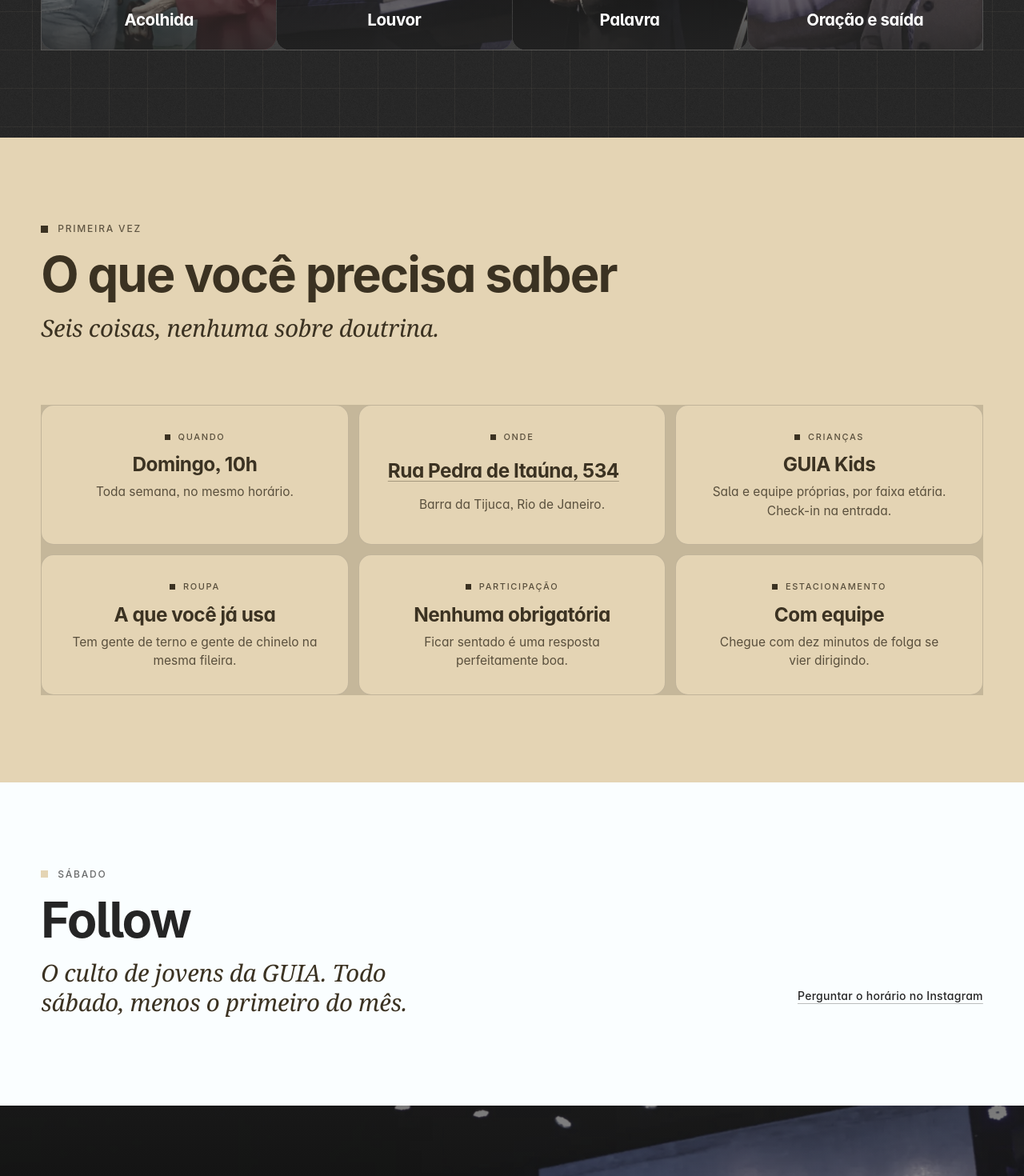
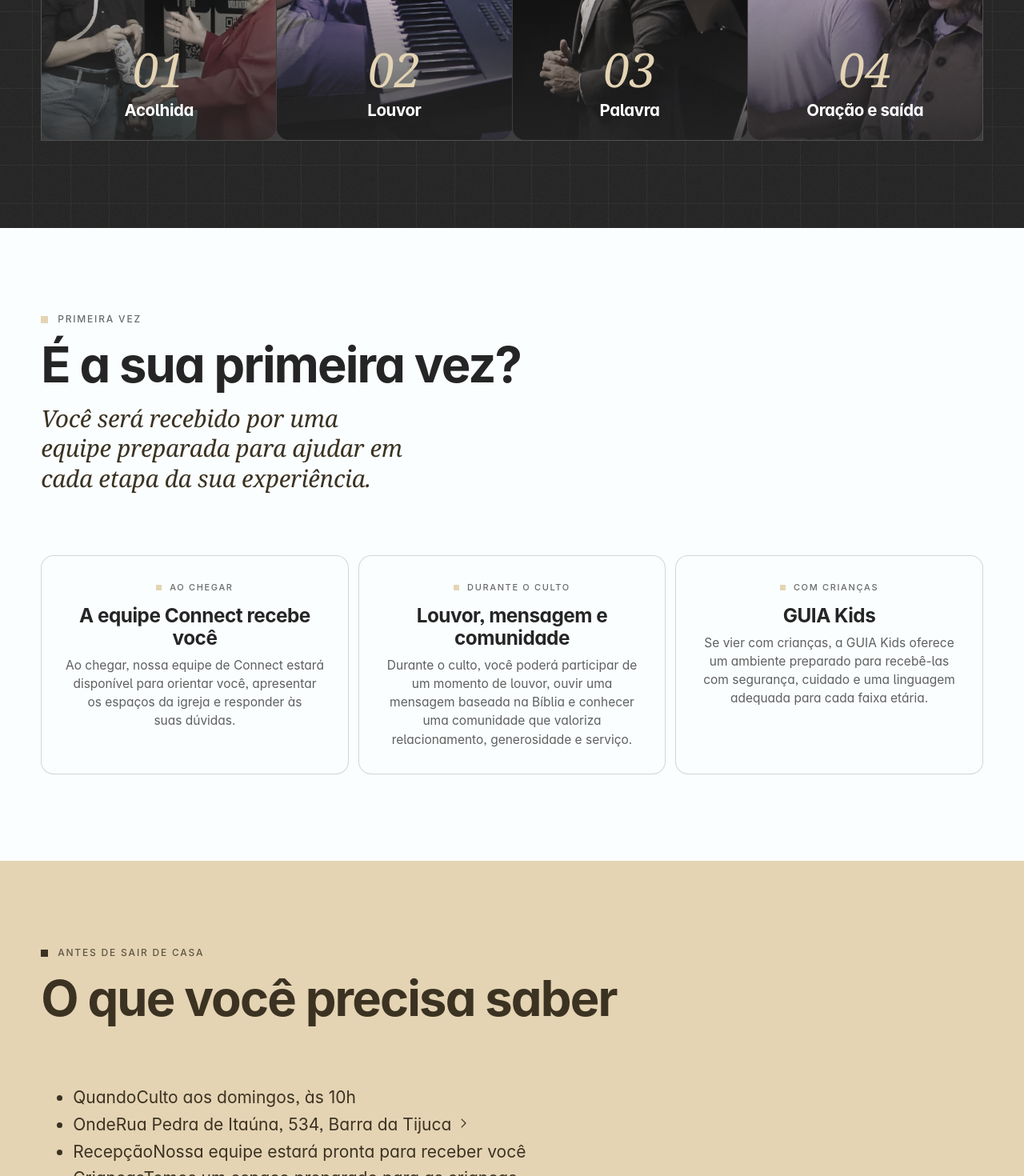
Before and after one commit to arthurrrangel/guia-servir, a Next.js app: page /cultos in a window 1280 px wide. Shown: the part 1330-2800 px from the top of the page at 80% size. Built offline with nearby package versions, Linux system fonts and the light colour scheme.

Commit message:
fonte unica e textos novos: app/cultos/page.tsx

```diff
--- a/app/cultos/page.tsx
+++ b/app/cultos/page.tsx
@@ -13,28 +13,36 @@ import { src as cria, alt as criaAlt } from '@/lib/criativos';
 
    Responde QUANDO e O QUE ESPERAR. O ONDE tem página própria (/como-chegar).
 
-   Quatro blocos, todos centrados: o herói com a hora, a ordem do culto em
-   quatro fotos, as três perguntas de quem nunca foi, o fecho. O Kids virou
-   uma das perguntas; a de estacionamento mora em /como-chegar.
+   08/09/2026: os textos são os do Arthur, palavra por palavra, na ordem que
+   ele pediu — "Um domingo para pertencer", "É a sua primeira vez?", "O que
+   você precisa saber", "Escolha seu próximo passo". O que ele não citou e
+   decidiu manter: as quatro fotos da ordem do culto e a seção do Follow (a
+   pílula da home aponta para #follow quando a próxima coisa é o sábado).
 
-   AS PERGUNTAS são palavra por palavra as da igreja. Três, não cinco: é o
-   que cabe numa tela sem virar parede de texto.
+   Como o texto é mais longo que o de antes, ele é diagramado em blocos
+   curtos: o parágrafo do herói dividido entre o herói e a faixa das fotos,
+   a primeira vez em três fichas (chegar / culto / crianças), o que precisa
+   saber em cinco linhas, o próximo passo em duas portas de foto. Nenhuma
+   parede de texto.
    ============================================================================= */
 
-/* A FICHA DO DOMINGO: os fatos de quem nunca foi, em rótulo + valor + uma
-   linha. É a mesma informação das antigas "cinco perguntas", sem a prosa. */
-const PERGUNTAS = [
-  { q: 'Como eu me visto?', r: 'Do jeito que você já está. Tem gente de terno e gente de chinelo na mesma fileira.' },
-  { q: 'Vou ter que falar alguma coisa?', r: 'Não. Tem um momento de acolhida no meio do culto, e ficar sentado é uma resposta perfeitamente boa.' },
-  { q: 'E o meu filho?', r: 'Tem o GUIA Kids, com sala e equipe próprias, dividido por faixa etária. Check-in na entrada.' },
+/* É A SUA PRIMEIRA VEZ? — três momentos, os três parágrafos do Arthur */
+const PRIMEIRA_VEZ = [
+  { r: 'Ao chegar', v: 'A equipe Connect recebe você',
+    d: 'Ao chegar, nossa equipe de Connect estará disponível para orientar você, apresentar os espaços da igreja e responder às suas dúvidas.' },
+  { r: 'Durante o culto', v: 'Louvor, mensagem e comunidade',
+    d: 'Durante o culto, você poderá participar de um momento de louvor, ouvir uma mensagem baseada na Bíblia e conhecer uma comunidade que valoriza relacionamento, generosidade e serviço.' },
+  { r: 'Com crianças', v: 'GUIA Kids',
+    d: 'Se vier com crianças, a GUIA Kids oferece um ambiente preparado para recebê-las com segurança, cuidado e uma linguagem adequada para cada faixa etária.' },
 ];
-const FICHA = [
-  { r: 'Quando', v: 'Domingo, 10h', d: 'Toda semana, no mesmo horário.' },
-  { r: 'Onde', v: IGREJA.rua, d: `${IGREJA.bairro}, ${IGREJA.cidade}.`, href: '/como-chegar' },
-  { r: 'Crianças', v: 'GUIA Kids', d: 'Sala e equipe próprias, por faixa etária. Check-in na entrada.' },
-  { r: 'Roupa', v: 'A que você já usa', d: 'Tem gente de terno e gente de chinelo na mesma fileira.' },
-  { r: 'Participação', v: 'Nenhuma obrigatória', d: 'Ficar sentado é uma resposta perfeitamente boa.' },
-  { r: 'Estacionamento', v: 'Com equipe', d: 'Chegue com dez minutos de folga se vier dirigindo.' },
+
+/* O QUE VOCÊ PRECISA SABER — cinco linhas, as cinco do Arthur */
+const PRECISA_SABER: Array<{ r: string; v: string; href?: string }> = [
+  { r: 'Quando', v: 'Culto aos domingos, às 10h' },
+  { r: 'Onde', v: `${IGREJA.rua}, ${IGREJA.bairro}`, href: '/como-chegar' },
+  { r: 'Recepção', v: 'Nossa equipe estará pronta para receber você' },
+  { r: 'Crianças', v: 'Temos um espaço preparado para as crianças' },
+  { r: 'Chegada', v: 'Você pode chegar alguns minutos antes para conhecer o ambiente com calma' },
 ];
 
 /* O FOLLOW, com âncora própria (#follow): a home aponta para cá quando a
@@ -54,9 +62,9 @@ const PASSOS = [
 export const metadata: Metadata = {
   title: 'Cultos',
   description:
-    'Culto aos domingos, às 10h, na Barra da Tijuca. O que esperar antes de você sair de casa.',
+    'Um domingo para pertencer: culto aos domingos, às 10h, na Barra da Tijuca. O que esperar na sua primeira vez.',
   alternates: { canonical: '/cultos' },
-  ...cartao({ titulo: 'Cultos', descricao: 'Domingo, 10h, Barra da Tijuca. O que esperar antes de sair de casa.', caminho: '/cultos', imagem: 'cultos' }),
+  ...cartao({ titulo: 'Cultos', descricao: 'Um domingo para pertencer. Domingo, 10h, Barra da Tijuca.', caminho: '/cultos', imagem: 'cultos' }),
 };
 
 export default function Cultos() {
@@ -64,7 +72,11 @@ export default function Cultos() {
     <Site atual="/cultos" escuro>
       <Schema dados={{
         '@context': 'https://schema.org', '@type': 'FAQPage',
-        mainEntity: PERGUNTAS.map(p => ({ '@type': 'Question', name: p.q, acceptedAnswer: { '@type': 'Answer', text: p.r } })),
+        mainEntity: [
+          { '@type': 'Question', name: 'É a sua primeira vez na GUIA Church?', acceptedAnswer: { '@type': 'Answer', text: 'Você será recebido por uma equipe preparada para ajudar em cada etapa da sua experiência. ' + PRIMEIRA_VEZ.map(p => p.d).join(' ') } },
+          { '@type': 'Question', name: 'Que horas é o culto?', acceptedAnswer: { '@type': 'Answer', text: `Culto aos domingos, às 10h, na ${IGREJA.rua}, ${IGREJA.bairro}. Você pode chegar alguns minutos antes para conhecer o ambiente com calma.` } },
+          { '@type': 'Question', name: 'Tem espaço para crianças?', acceptedAnswer: { '@type': 'Answer', text: PRIMEIRA_VEZ[2].d } },
+        ],
       }} />
       <Schema dados={{
         '@context': 'https://schema.org', '@type': 'Event',
@@ -80,8 +92,8 @@ export default function Cultos() {
         <img src={cria('cultos')} alt={criaAlt('cultos')} fetchPriority="high" />
         <div className="g">
           <p className="g-rot"><ProximoCulto /></p>
-          <Tit as="h1" className="g-h1">Culto de domingo</Tit>
-          <p className="g-ed">Às 10h, na Barra da Tijuca.</p>
+          <Tit as="h1" className="g-h1">Um domingo para pertencer</Tit>
+          <p className="g-ed">Aos domingos, nos reunimos para adorar a Deus, ouvir a Palavra e viver a comunhão com outras pessoas.</p>
           <div className="g-acoes">
             <Link href="/como-chegar" className="acao cheia">Como chegar <IcSeta /></Link>
             <Link href="/sobre" className="g-link claro">Quem somos</Link>
@@ -96,7 +108,7 @@ export default function Cultos() {
             <div className="g-cab-txt">
               <p className="g-rot">Na prática</p>
               <Tit className="g-h2">Como é um domingo aqui</Tit>
-              <p className="g-ed">Na mesma ordem, toda semana.</p>
+              <p className="g-ed">Cada momento é preparado para que você e sua família se sintam acolhidos, participem da celebração e encontrem um lugar para pertencer.</p>
             </div>
           </div>
           <div className="g-passos centro c-bloco grande">
@@ -111,27 +123,47 @@ export default function Cultos() {
         </div>
       </section>
 
-      {/* ------------------------------------------------- a ficha do domingo */}
-      <section className="casa-areia rev">
+      {/* ------------------------------------------------- a primeira vez */}
+      <section className="casa-papel rev" aria-labelledby="primeira-t">
         <div className="g g-secao">
           <div className="g-cab">
             <div className="g-cab-txt">
               <p className="g-rot">Primeira vez</p>
-              <Tit className="g-h2">O que você precisa saber</Tit>
-              <p className="g-ed">Seis coisas, nenhuma sobre doutrina.</p>
+              <Tit className="g-h2" id="primeira-t">É a sua primeira vez?</Tit>
+              <p className="g-ed">Você será recebido por uma equipe preparada para ajudar em cada etapa da sua experiência.</p>
             </div>
           </div>
           <div className="ficha c-bloco grande">
-            {FICHA.map(f => (
+            {PRIMEIRA_VEZ.map(f => (
               <div key={f.r}>
                 <p className="ficha-r">{f.r}</p>
-                {f.href
-                  ? <Link href={f.href} className="ficha-v">{f.v} <IcSeta /></Link>
-                  : <p className="ficha-v">{f.v}</p>}
+                <p className="ficha-v">{f.v}</p>
                 <p className="ficha-d">{f.d}</p>
               </div>
             ))}
           </div>
+        </div>
+      </section>
+
+      {/* ------------------------------------------- o que precisa saber */}
+      <section className="casa-areia rev" aria-labelledby="saber-t">
+        <div className="g g-secao">
+          <div className="g-cab">
+            <div className="g-cab-txt">
+              <p className="g-rot">Antes de sair de casa</p>
+              <Tit className="g-h2" id="saber-t">O que você precisa saber</Tit>
+            </div>
+          </div>
+          <ul className="g-linhas c-bloco grande">
+            {PRECISA_SABER.map(l => (
+              <li key={l.r}>
+                <span className="g-linhas-r">{l.r}</span>
+                {l.href
+                  ? <Link href={l.href} className="g-linhas-v">{l.v} <IcSeta /></Link>
+                  : <span className="g-linhas-v">{l.v}</span>}
+              </li>
+            ))}
+          </ul>
         </div>
       </section>
 
@@ -153,15 +185,28 @@ export default function Cultos() {
         </div>
       </section>
 
-      {/* ------------------------------------------------------------ fecho */}
-      <section className="g-cheio centro fecho rev">
-        <img src={cria('cultos-fecho')} alt="" loading="lazy" decoding="async" />
-        <div className="g">
-          <p className="g-rot">Te esperamos</p>
-          <Tit className="g-h2">A porta é a mesma para todo mundo.</Tit>
-          <div className="g-acoes">
-            <Link href="/como-chegar" className="acao cheia">Traçar rota <IcSeta /></Link>
-            <Link href="/pequena-guia" className="g-link claro">Ou começar pela semana</Link>
+      {/* ------------------------------------------------ o próximo passo
+          Duas portas de foto, o mesmo componente da home: participar de um
+          culto (o caminho é o endereço) ou conhecer uma Pequena Guia. */}
+      <section className="casa-escuro rev" aria-labelledby="passo-t">
+        <div className="g g-secao">
+          <div className="c">
+            <p className="g-rot">Próximo passo</p>
+            <Tit className="g-h2" id="passo-t">Escolha seu próximo passo</Tit>
+          </div>
+          <div className="casa-areas centro duas c-bloco">
+            <Link href="/como-chegar" className="casa-area corte">
+              <img src={cria('cultos-fecho')} alt="" loading="lazy" decoding="async" />
+              <span className="casa-area-nome">Participe de um culto</span>
+              <p className="casa-area-desc">Venha conhecer a GUIA, celebrar com a gente e viver uma experiência de domingo em comunidade.</p>
+              <span className="casa-area-cta">Quero participar de um culto <IcSeta /></span>
+            </Link>
+            <Link href="/pequena-guia" className="casa-area corte">
+              <img src={cria('grupos')} alt="" loading="lazy" decoding="async" />
+              <span className="casa-area-nome">Conheça uma Pequena Guia</span>
+              <p className="casa-area-desc">Se você deseja construir relacionamentos mais próximos e continuar sua caminhada durante a semana, encontre uma Pequena Guia perto de você.</p>
+              <span className="casa-area-cta">Quero conhecer uma Pequena Guia <IcSeta /></span>
+            </Link>
           </div>
         </div>
       </section>
```
